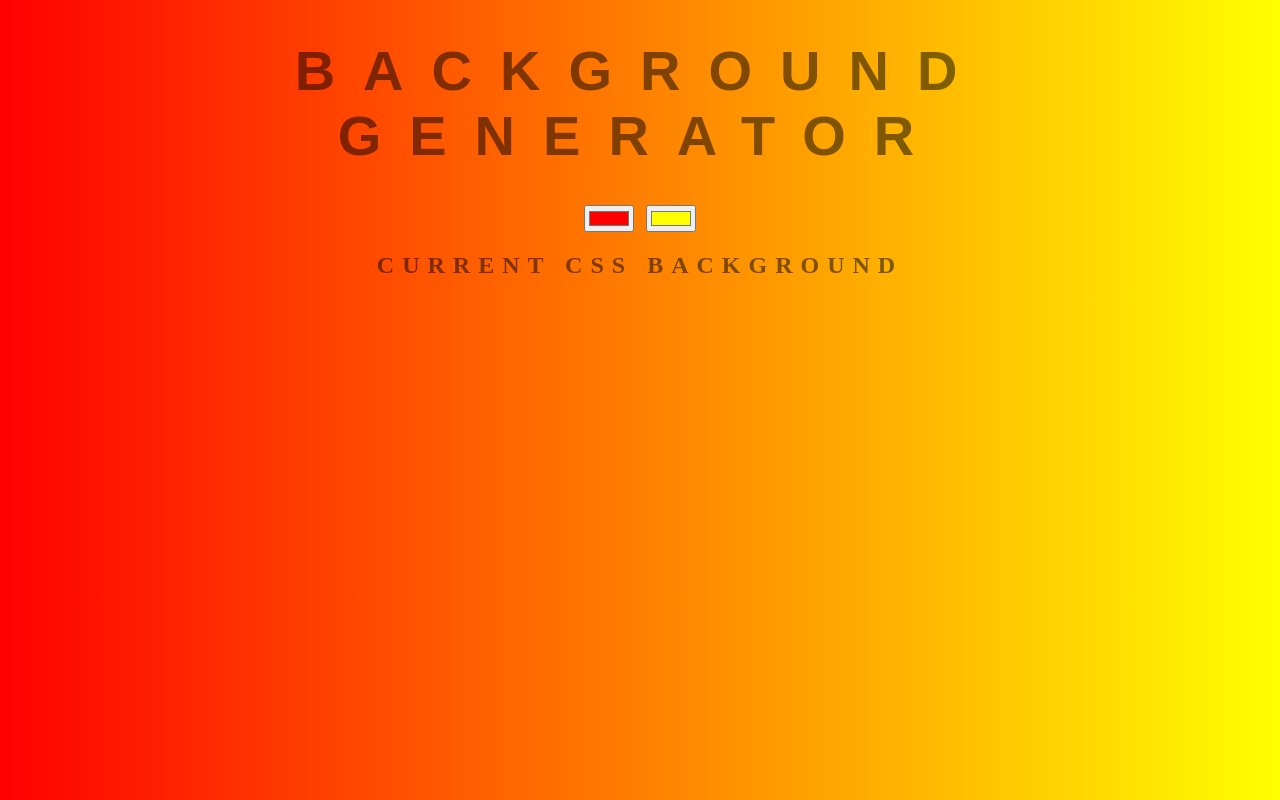
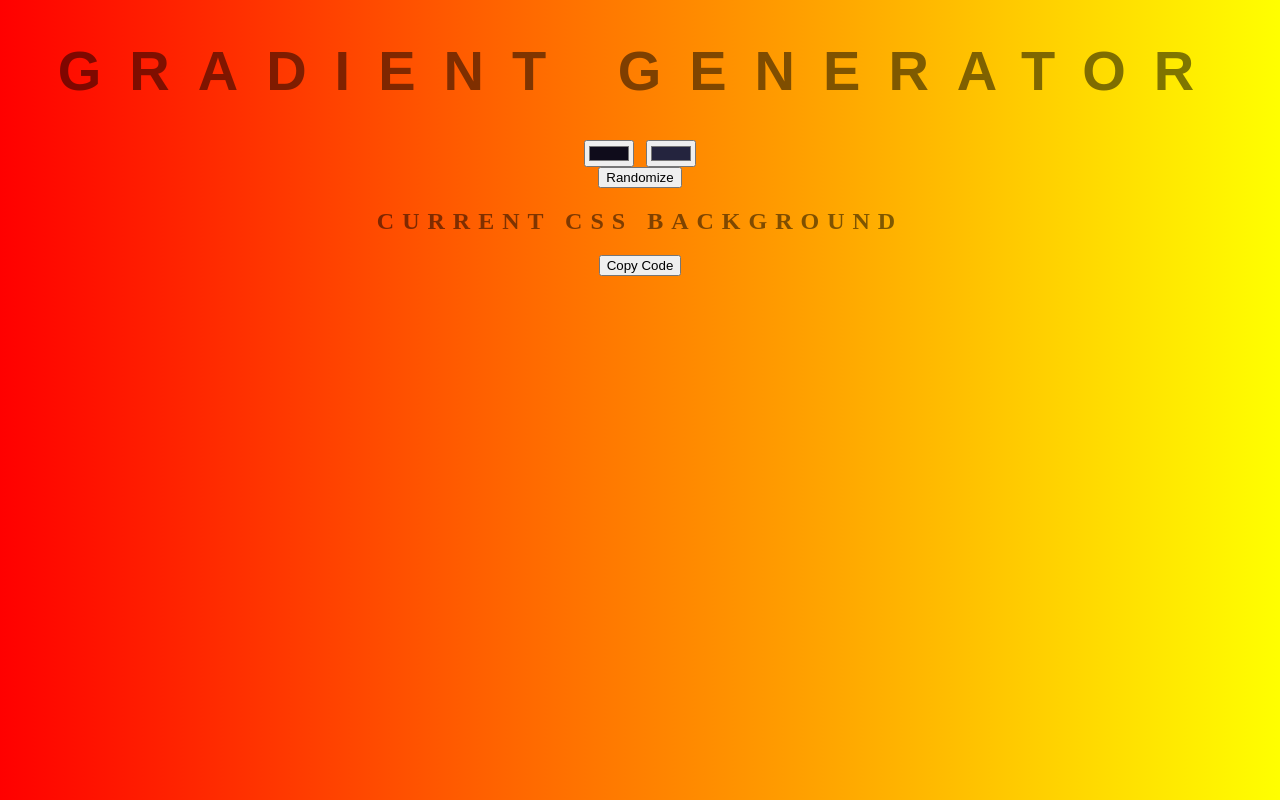
Before and after one commit to Dhruvil7582/Background-color-grader, a plain HTML site: page index.html in a window 1280 px wide. Drawn offline with Linux system fonts and the light colour scheme.

Commit message:
Update index.html

```diff
--- a/index.html
+++ b/index.html
@@ -1,15 +1,30 @@
 <!DOCTYPE html>
-<html>
+<html lang="en">
 <head>
-	<title>Gradient Background</title>
-	<link rel="stylesheet" type="text/css" href="style.css">
+    <meta charset="UTF-8">
+    <meta name="viewport" content="width=device-width, initial-scale=1.0">
+    <title>Dynamic Gradient Generator</title>
+    <link rel="stylesheet" href="style.css">
 </head>
-<body id = "gradient">
-	<h1>Background Generator</h1>
-	<input class = "color1" type="color" name="color1" value = "#ff0000">
-	<input class = "color2" type="color" name="color2" value = "#ffff00">
-	<h2>Current CSS Background</h2>
-	<h3></h3>
-	<script type="text/javascript" src = "script.js"></script>
+<body id="gradient">
+    <main class="container">
+        <h1>Gradient Generator</h1>
+
+        <div class="controls">
+            <div class="color-picker-wrapper">
+                <input class="color1" type="color" name="color1" value="#0f0c1b">
+                <input class="color2" type="color" name="color2" value="#24243e">
+            </div>
+
+            <button id="random" type="button">Randomize</button>
+        </div>
+
+        <h2>Current CSS Background</h2>
+        <div class="output-box">
+            <h3 id="css-output"></h3>
+            <button id="copy" type="button">Copy Code</button>
+        </div>
+    </main>
+    <script src="script.js"></script>
 </body>
 </html>
```
